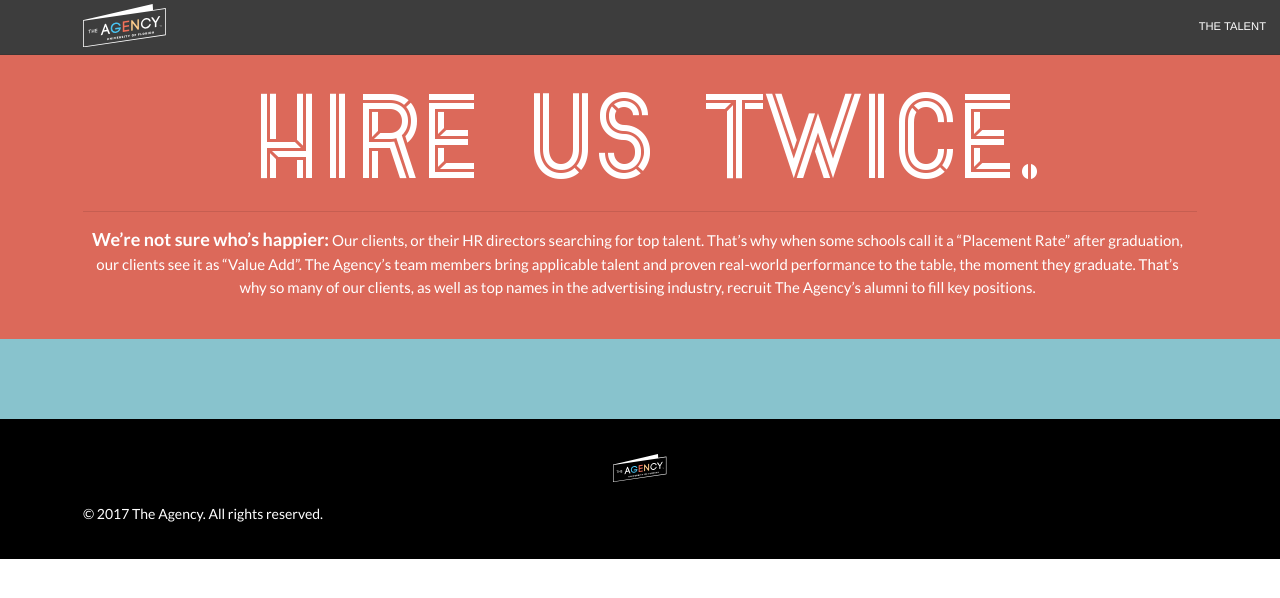
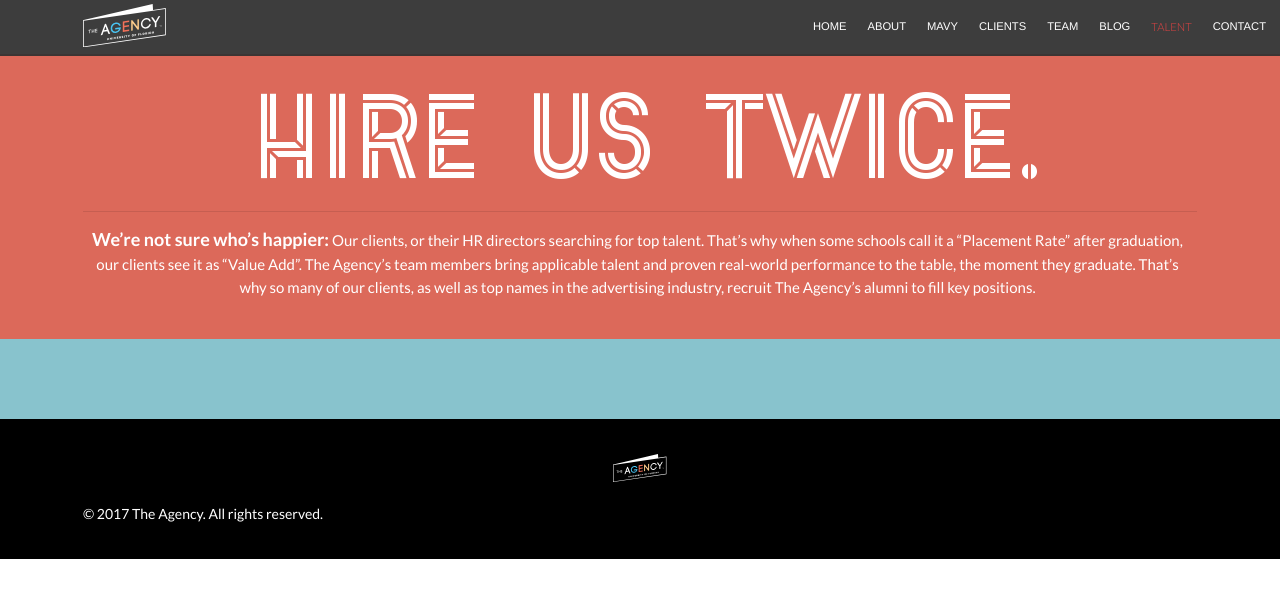
Before and after one commit to JianyiGao/project100, a website: page public/html/index.html in a window 1280 px wide. Drawn offline with nearby package versions, Linux system fonts and the light colour scheme; no server answers; a script that the page names is missing; files whose address does not match are found by name.

Commit message:
Latest version

```diff
--- a/public/html/index.html
+++ b/public/html/index.html
@@ -22,7 +22,7 @@
     <div ng-controller="MainController">
     <body data-spy="scroll" data-target="#collapseNav" data-offset="65">
 
-        <header>
+         <header>
             <nav id="nav" class="navbar navbar-dark navbar-fixed-top" style="background-color: rgba(51, 51, 51, 0.95);">
                 <div class="container-fluid">
                     <a class="navbar-brand" href="#home" style="margin-top:-10px; margin-bottom: -14px;">
@@ -35,7 +35,28 @@
 							<div class="collapse navbar-toggleable-xs" id="collapseNav">
 								<ul class="nav navbar-nav pull-right">
 									<li class="nav-item">
-										<a class="nav-link" href="#">THE TALENT</a>
+											<a class="nav-link" href="#home">HOME</a>
+									</li>
+									<li class="nav-item">
+											<a class="nav-link" href="#about">ABOUT</a>
+									</li>
+									<li class="nav-item">
+											<a class="nav-link" href="#mavy">MAVY</a>
+									</li>
+									<li class="nav-item">
+											<a class="nav-link" href="#clients">CLIENTS</a>
+									</li>
+									<li class="nav-item">
+											<a class="nav-link" href="#team">TEAM</a>
+									</li>
+									<li class="nav-item">
+											<a class="nav-link" href="#blog">BLOG</a>
+									</li>
+									<li class="nav-item">
+										<a class="nav-link" href="#talent"><span style="color: #e54343;">TALENT</span></a>
+									</li>
+									<li class="nav-item">
+											<a class="nav-link" href="#contact">CONTACT</a>
 									</li>
 								</ul>
 							</div>
```
